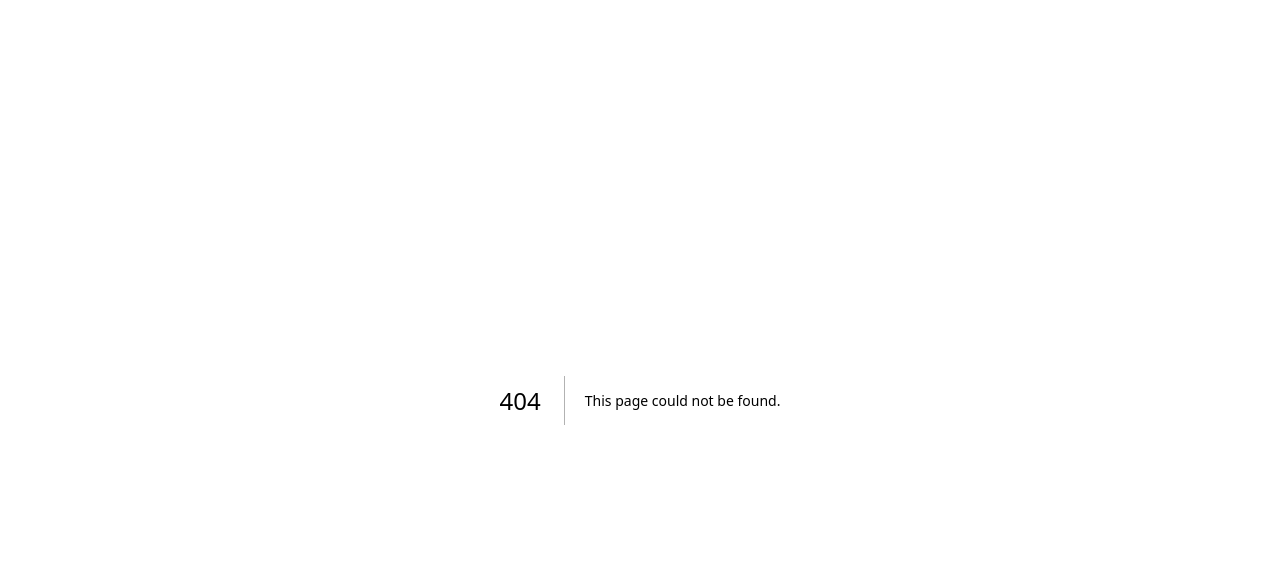
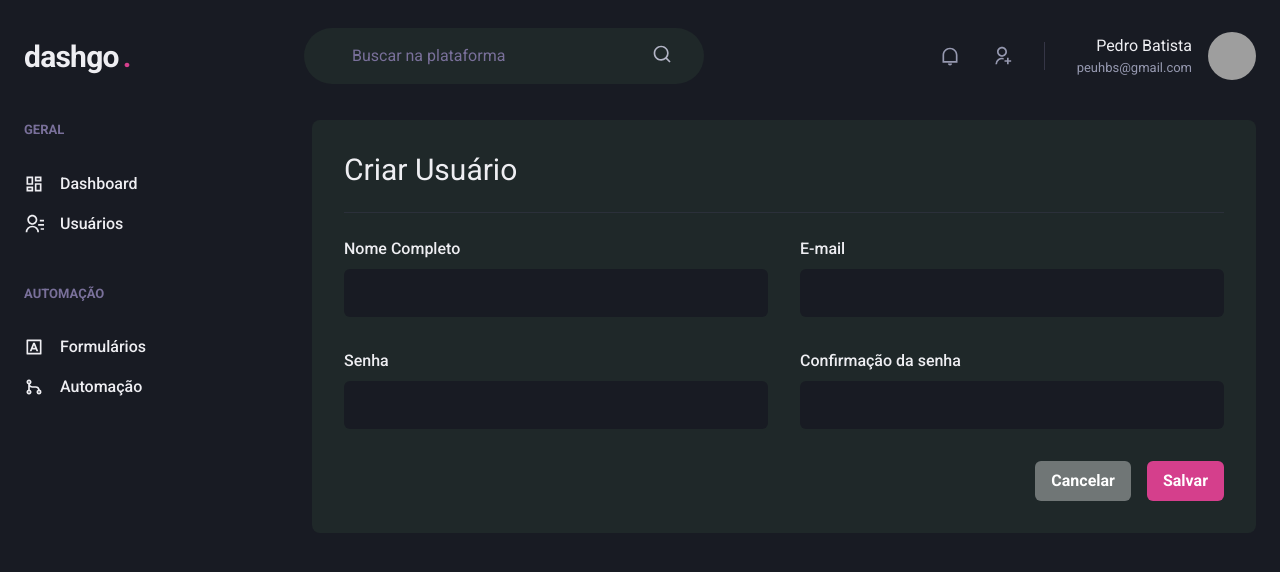
Before and after one commit to pedrohbs00/dashgo, a Next.js app: page /users/create in a window 1280 px wide. Before the commit this address had no page. Shown: the top 572 px of the page. Built offline with nearby package versions, Linux system fonts and the light colour scheme; grey boxes are pictures that could not be loaded.

Commit message:
:Feat: :sparkles: Added Create users page

```diff
--- /dev/null
+++ b/src/pages/users/create.tsx
@@ -0,0 +1,56 @@
+import {
+  Box,
+  Button,
+  Divider,
+  Flex,
+  Heading,
+  HStack,
+  SimpleGrid,
+  VStack
+} from "@chakra-ui/react";
+
+import { Header } from "@/components/Header/Header";
+import { Sidebar } from "@/components/Sidebar/Sidebar";
+import { Input } from "@/components/Form/Input";
+
+export default function CreateUser() {
+  return (
+    <Box>
+      <Header />
+
+      <Flex w="100%" my="6" maxWidth={1480} mx="auto" px="6">
+        <Sidebar />
+
+        <Box flex="1" borderRadius={8} bg="gray.800" p="8">
+          <Heading size="lg" fontWeight="normal">
+            Criar Usuário
+          </Heading>
+          <Divider my="6" borderColor="gray.700" />
+
+          <VStack spacing="8">
+            <SimpleGrid minChildWidth="240px" spacing="8" w="100%">
+              <Input name="name" label="Nome Completo" />
+              <Input name="email" type="email" label="E-mail" />
+            </SimpleGrid>
+
+            <SimpleGrid minChildWidth="240px" spacing="8" w="100%">
+              <Input name="password" type="password" label="Senha" />
+              <Input
+                name="password_confirmation"
+                type="password"
+                label="Confirmação da senha"
+              />
+            </SimpleGrid>
+          </VStack>
+
+          <Flex mt="8" justify="flex-end">
+            <HStack spacing="4">
+              <Button colorScheme="whiteAlpha">Cancelar</Button>
+              <Button colorScheme="pink">Salvar</Button>
+            </HStack>
+          </Flex>
+        </Box>
+      </Flex>
+    </Box>
+  );
+}
```
